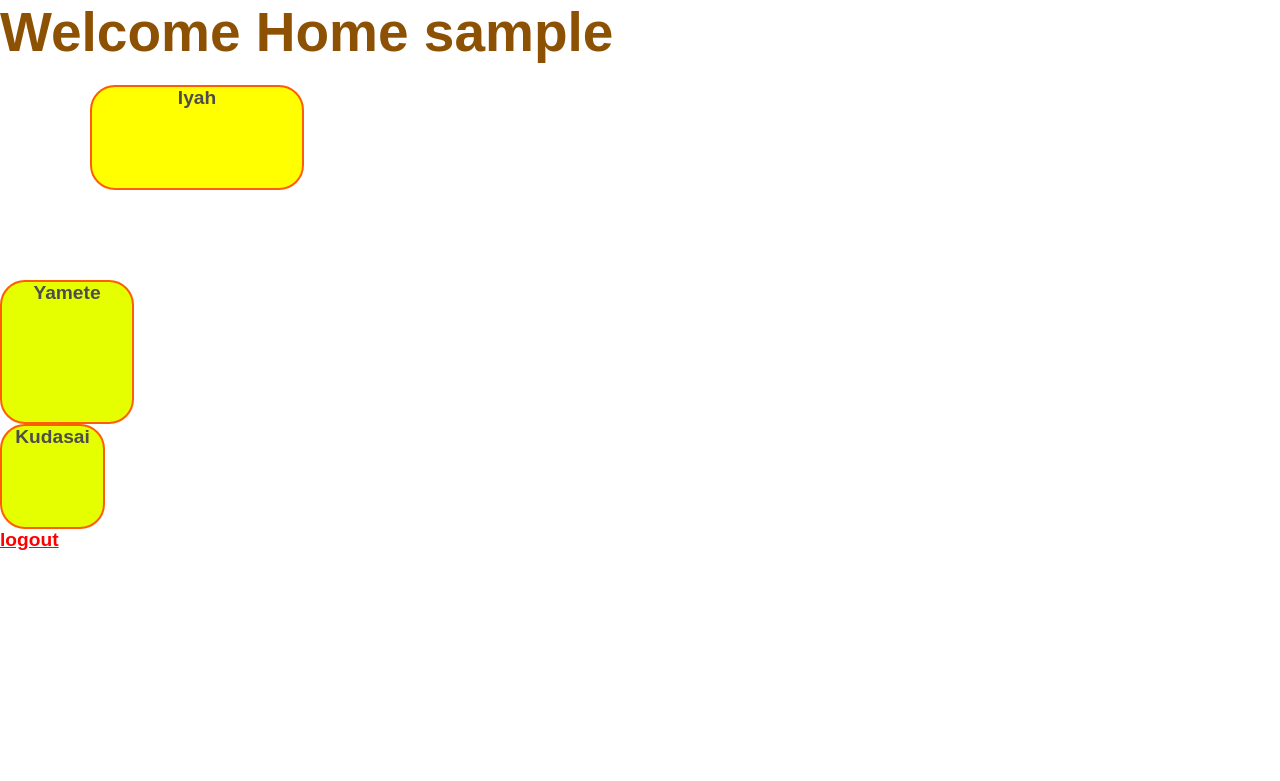
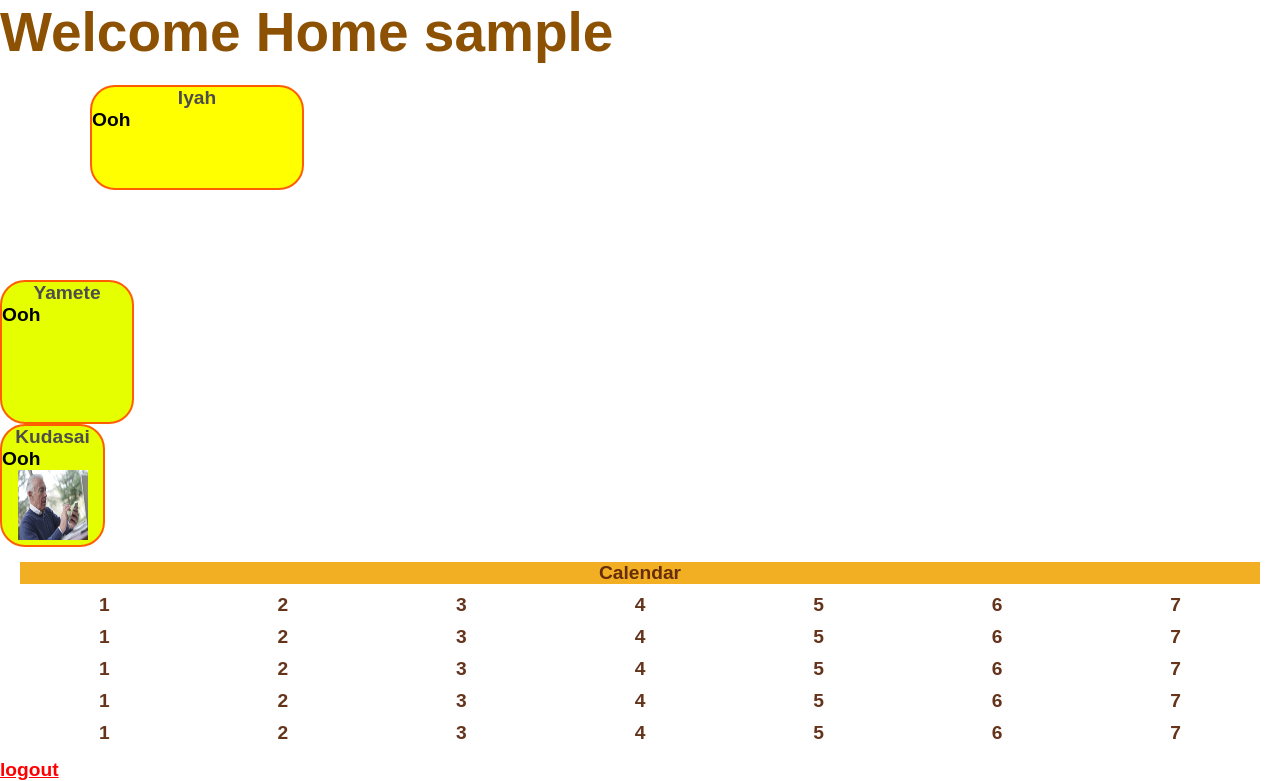
Before and after one commit to rakehoe/imdb, a PHP site: page /Hometabs/home.php in a window 1280 px wide. Shown: the part 191-972 px from the top of the page. Before the commit the page ends 741 px from the top, so only its background shows below. Run offline with PHP 8.4, Linux system fonts and the light colour scheme; the visitor is signed in with stand-in values (Sample User, id 1).

Commit message:
Rakehoe dabest

```diff
--- a/Hometabs/grades.php
+++ b/Hometabs/grades.php
@@ -25,7 +25,7 @@
 	<header>
 			<div class="header">
 			<div class="title">
-            <img src="../img/Logo.png" width="70" height="70" usemap="#workmap" style="background: #ffffff;">
+            <img class= "logo" src="../img/Logo.png" width="70" height="70" usemap="#workmap" style="background: #ffffff;">
 			<map name="workmap">
 				<area shape="rect" coords="0, 0,70, 70" href="home.php" alt="Logo">
 			</map>
--- a/Hometabs/home.php
+++ b/Hometabs/home.php
@@ -27,7 +27,7 @@
     <header>
         <div class="header">
             <div class="title">
-                <img src="../img/Logo.png" width="70" height="70" usemap="#workmap" style="background: #ffffff;">
+                <img class= "logo" src="../img/Logo.png" width="70" height="70" usemap="#workmap" style="background: #ffffff;">
                 <map name="workmap">
                     <area shape="rect" coords="0, 0,70, 70" href="home.php" alt="Logo">
                 </map>
@@ -45,9 +45,67 @@
         <h1 >Welcome Home <?php echo$_SESSION['Username'];?></h1 >
 
     <main>
-        <div class = "div1">Iyah</div>
-        <div class = "div2">Yamete</div>
-        <div class = "div3">Kudasai</div>
+        <div class = "div1">Iyah <br>
+            <p class="textleft" style = "text-align: left; color: black;">Ooh</p><br>
+         <br></div>
+
+        <div class = "div2">
+            Yamete <br>
+            <p style = "text-align: left; color: black;">Ooh</p><br>
+        </div>
+
+        <div class = "div3">Kudasai <br>
+            <p style = "text-align: left; color: black;">Ooh</p>
+            <img src="../img/lolo.png" width = "70" height = "70">
+        </div>
+        <div>
+            <table style="margin:auto;">
+                <tr>
+                    <th colspan="7">Calendar</th>
+                </tr>
+                <tr>
+                    <td>1</td>
+                    <td>2</td>
+                    <td>3</td>
+                    <td>4</td>
+                    <td>5</td>
+                    <td>6</td>
+                    <td>7</td>
+                </tr>
+                <tr>
+                    <td>1</td>
+                    <td>2</td>
+                    <td>3</td>
+                    <td>4</td>
+                    <td>5</td>
+                    <td>6</td>
+                    <td>7</td></tr>
+                <tr>
+                    <td>1</td>
+                    <td>2</td>
+                    <td>3</td>
+                    <td>4</td>
+                    <td>5</td>
+                    <td>6</td>
+                    <td>7</td></tr>
+                <tr>
+                    <td>1</td>
+                    <td>2</td>
+                    <td>3</td>
+                    <td>4</td>
+                    <td>5</td>
+                    <td>6</td>
+                    <td>7</td></tr>
+                <tr>
+                    <td>1</td>
+                    <td>2</td>
+                    <td>3</td>
+                    <td>4</td>
+                    <td>5</td>
+                    <td>6</td>
+                    <td>7</td></tr>
+            </table>
+        </div>
 
         <p> <a href="home.php?logout='1'" style="color: red;">logout</a> </p>
     </main>
--- a/Hometabs/homestyle.css
+++ b/Hometabs/homestyle.css
@@ -37,7 +37,7 @@ body {
   padding-bottom: 20px;
 
 }
-img{
+ .logo{
   display: inline-flex;
   border-radius: 50%;
   background: #ffffff;
@@ -255,7 +255,7 @@ th{
 .div3 {
 border: 2px solid rgb(255, 94, 0);
   width: 101px;
-  height: 101px;
+  height: auto;
   border-radius: 25px 25px 25px 25px;
   background: rgb(229, 255, 0) ;
   text-align:center;
--- a/Hometabs/newStudent.php
+++ b/Hometabs/newStudent.php
@@ -12,7 +12,7 @@
 <body>
     <div class="header">
         <div class="title">
-            <img src="../img/Logo.png" width="70" height="70" usemap="#workmap" style="background: #ffffff;">
+            <img class= "logo" src="../img/Logo.png" width="70" height="70" usemap="#workmap" style="background: #ffffff;">
             <map name="workmap">
                 <area shape="rect" coords="0, 0,70, 70" href="home.php" alt="Logo">
             </map>
--- a/Hometabs/notifications.php
+++ b/Hometabs/notifications.php
@@ -24,7 +24,7 @@
 	<header>
 			<div class="header">
 			<div class="title">
-            <img src="../img/Logo.png" width="70" height="70" usemap="#workmap" style="background: #ffffff;">
+            <img class= "logo" src="../img/Logo.png" width="70" height="70" usemap="#workmap" style="background: #ffffff;">
 			<map name="workmap">
 				<area shape="rect" coords="0, 0,70, 70" href="home.php" alt="Logo">
 			</map>
--- a/Hometabs/student.php
+++ b/Hometabs/student.php
@@ -25,7 +25,7 @@
     <header>
         <div class="header">
             <div class="title">
-                <img src="../img/Logo.png" width="70" height="70" usemap="#workmap" style="background: #ffffff;">
+                <img class= "logo" src="../img/Logo.png" width="70" height="70" usemap="#workmap" style="background: #ffffff;">
                 <map name="workmap">
                     <area shape="rect" coords="0, 0,70, 70" href="home.php" alt="Logo">
                 </map>
--- a/Hometabs/studentStats.php
+++ b/Hometabs/studentStats.php
@@ -25,7 +25,7 @@
     <header>
         <div class="header">
             <div class="title">
-                <img src="../img/Logo.png" width="70" height="70" usemap="#workmap" style="background: #ffffff;">
+                <img class= "logo" src="../img/Logo.png" width="70" height="70" usemap="#workmap" style="background: #ffffff;">
                 <map name="workmap">
                     <area shape="rect" coords="0, 0,70, 70" href="home.php" alt="Logo">
                 </map>
```
Also changed, not shown: img/lolo.png (added).
